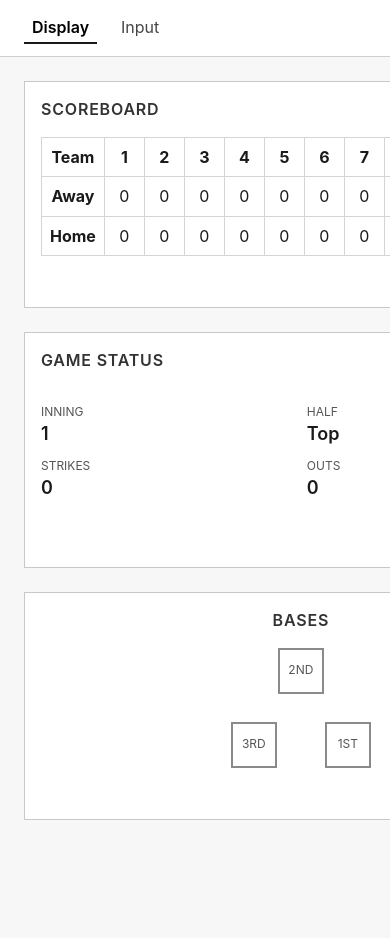
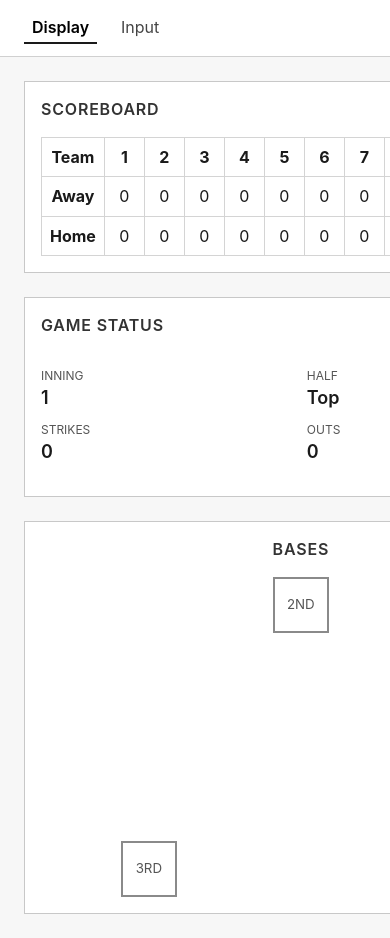
Before and after one commit to alexporasz/beerbaseball-app, a React (Vite) app: page /display in a window 390 px wide. Shown: the top 938 px of the page. Before the commit the page ends 844 px from the top, so only its background shows below. Built offline with nearby package versions, Linux system fonts and the light colour scheme.

Commit message:
Adjust display layout for larger bases

```diff
--- a/src/components/diamond.css
+++ b/src/components/diamond.css
@@ -1,21 +1,22 @@
 .wire-diamond {
+  --base-size: clamp(2.75rem, 30%, 4.75rem);
   position: relative;
-  width: 180px;
-  height: 160px;
+  width: min(100%, 360px);
+  aspect-ratio: 9 / 8;
   margin: 0 auto;
 }
 
 .wire-diamond .base {
   position: absolute;
-  width: 58px;
-  height: 58px;
+  width: var(--base-size);
+  height: var(--base-size);
   border: 2px solid #8a8a8a;
   display: flex;
   align-items: center;
   justify-content: center;
   background: #fff;
   color: #555;
-  font-size: 0.85rem;
+  font-size: calc(var(--base-size) / 3);
   text-transform: uppercase;
 }
 
@@ -47,13 +48,6 @@
 
 @media (max-width: 640px) {
   .wire-diamond {
-    width: 140px;
-    height: 120px;
-  }
-
-  .wire-diamond .base {
-    width: 46px;
-    height: 46px;
-    font-size: 0.75rem;
+    --base-size: clamp(2.5rem, 34%, 3.5rem);
   }
 }
--- a/src/styles/display.css
+++ b/src/styles/display.css
@@ -1,7 +1,7 @@
 .display-grid {
   flex: 1;
   display: grid;
-  grid-template-columns: repeat(2, minmax(0, 1fr));
+  grid-template-columns: minmax(0, 1fr) minmax(0, 3fr);
   grid-template-rows: auto minmax(0, 1fr);
   grid-template-areas:
     'scoreboard scoreboard'
```
